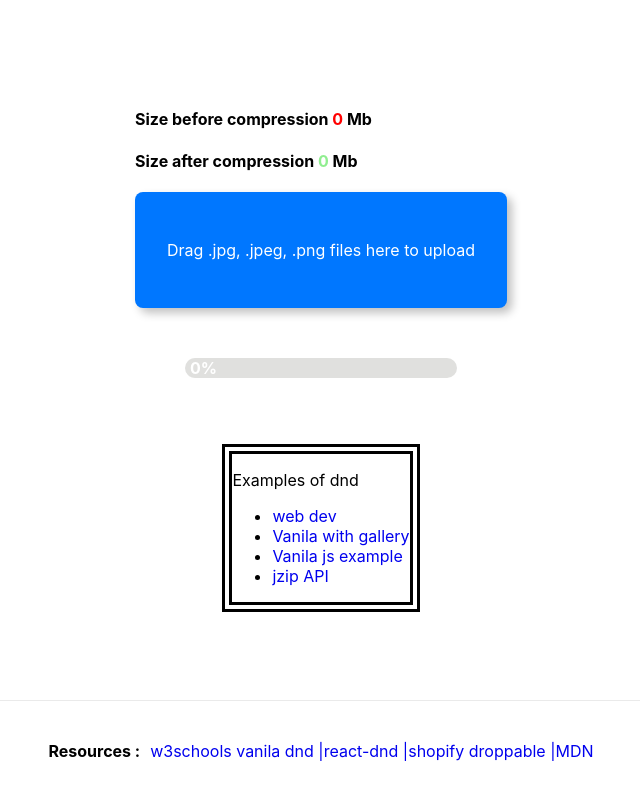
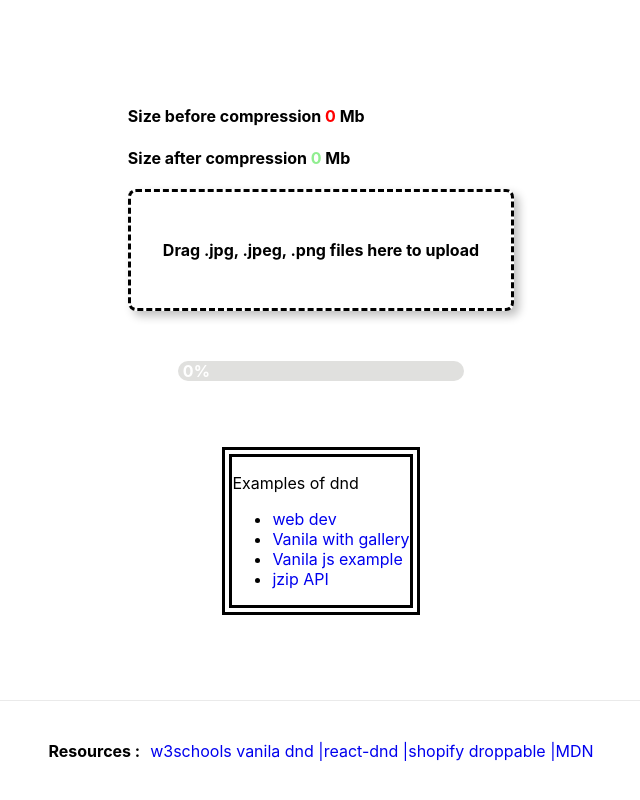
Before and after one commit to dommyrock/compressThanZip, a Next.js app in the folder compress-and-zip/: page / in a window 1280 px wide. Shown: the whole page, without its empty margins (319-959 px from the left). Built offline with nearby package versions, Linux system fonts and the light colour scheme.

Commit message:
minor drop zone css update

```diff
--- a/compress-and-zip/styles/globals.css
+++ b/compress-and-zip/styles/globals.css
@@ -21,15 +21,19 @@ a:hover {
 .drag-drop-zone {
   padding: 2rem;
   text-align: center;
-  background: #07f;
   border-radius: 0.5rem;
   box-shadow: 5px 5px 10px #c0c0c0;
+  border: dashed;
 }
 .drag-drop-zone p {
-  color: #fff;
+  color: #000;
+  font-weight: 700;
+  z-index: 10;
 }
 .drag-drop-zone.inside-drag-area {
   opacity: 0.7;
+  background-color: rgba(13, 243, 224, 0.637);
+  border-color: rgb(68, 68, 68);
 }
 .dropped-files li {
   color: #07f;
```
